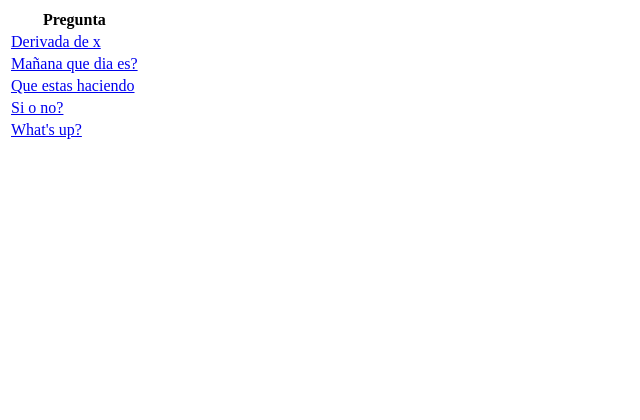
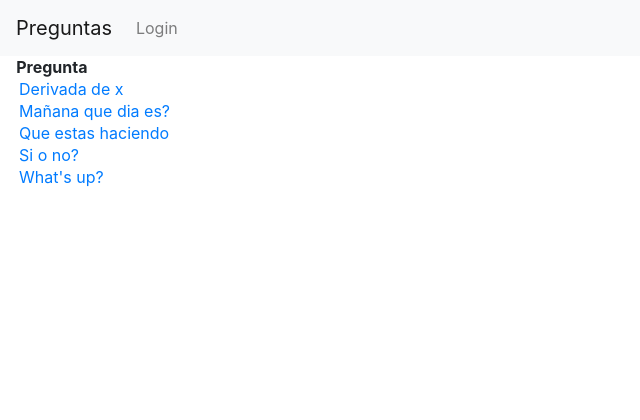
Before and after one commit to Alandios182/mysite1, a Django app: page /polls/ in a window 1280 px wide. Shown: the top 420 px of the page, without its empty margins (0-640 px from the left). Run offline with Django 4.2, Linux system fonts and the light colour scheme; data comes from the database, SQL or seed files in the repository; both versions use the stored data as it was after the commit; some libraries are stand-ins or nearby versions.

Commit message:
Resgitro,login y logout

```diff
--- a/mysite/urls.py
+++ b/mysite/urls.py
@@ -26,6 +26,10 @@ urlpatterns = [
     path('polls/', include('polls.urls')),
     path('admin/', admin.site.urls),
     path('', polls_views.index, name='index'),
+    path("register/", polls_views.register_request, name="register"),
+    path("login/", polls_views.login_request, name="login"),
+    path("logout/", polls_views.logout_request, name= "logout"),
+
 
 
 
--- a/polls/templates/polls/index.html
+++ b/polls/templates/polls/index.html
@@ -1,8 +1,39 @@
+<link rel="stylesheet" href="https://stackpath.bootstrapcdn.com/bootstrap/4.4.1/css/bootstrap.min.css" integrity="sha384-Vkoo8x4CGsO3+Hhxv8T/Q5PaXtkKtu6ug5TOeNV6gBiFeWPGFN9MuhOf23Q9Ifjh" crossorigin="anonymous">
+{% load crispy_forms_tags %}
+{% load static %}
+<link rel="stylesheet" href="{% static 'polls/style.css' %}">
+  <!--Navbar-->
+  <nav class="navbar navbar-expand-lg navbar-light bg-light">
+    <a class="navbar-brand" href="#">Preguntas</a>
+    <button class="navbar-toggler" type="button" data-toggle="collapse" data-target="#navbarText" aria-controls="navbarText" aria-expanded="False" aria-label="Toggle navigation">
+      <span class="navbar-toggler-icon"></span>
+    </button>
+    <div class="collapse navbar-collapse" id="navbarText">
+      <ul class="navbar-nav mr-auto">
+        {% if user.is_authenticated %}
+
+        <li class="nav-item">
+          <a class="nav-link" href="/logout">Logout</a>
+        </li>
+        <li class="nav-item">
+          <a class="nav-link" href="#">Welcome {{user.username}}</a>
+        </li>
+
+        {% else %}
+
+        <li class="nav-item">
+          <a class="nav-link" href="/login">Login</a>
+        </li>
+
+        {% endif %}
+      </ul>
+    </div>
+  </nav>
 {% if latest_question_list %}
 <table>
     <thead>
         <tr>
-            <th>Pregunta</th>
+            <th>   &nbsp;&nbsp;&nbsp;&nbsp;Pregunta</th>
             <th></th>
         </tr>
     </thead>
@@ -10,7 +41,7 @@
         {% for question in latest_question_list %}
             <tr>
                 <td>
-                   <a href="{% url 'polls:detail' question.id %}">{{ question.question_text }}</a>
+                    &nbsp;&nbsp;&nbsp;    <a href="{% url 'polls:detail' question.id %}">{{ question.question_text }}</a>
                 </td>
                 <td>
                     {% if user.is_superuser %}
@@ -35,8 +66,35 @@
 {% load static %}
 <link rel="stylesheet" href="{% static 'polls/style.css' %}">
 
-<br><br><br><br><br><br><br><br><br><br><br><br><br><br><br><br><br><br><br><br><br><br><br><br><br><br><br><br><br><br>
+<br><br><br><br><br><br><br><br><br><br><br><br><br><br><br><br><br><br><br>
 <strong> <h2>Última pregunta contestada:</h2>
   <p>Pregunta: {{ latest_question_user.question.question_text|default:"-" }}</p>
   <p>Usuario: {{ latest_question_user.user.username|default:"-" }}</p>
   <p>Fecha del voto: {{ latest_question_user.fecha|default:"-" }}</p></strong>
+
+
+
+   <!--Bootstrap CSS-->
+ <link rel="stylesheet" href="https://stackpath.bootstrapcdn.com/bootstrap/4.4.1/css/bootstrap.min.css" integrity="sha384-Vkoo8x4CGsO3+Hhxv8T/Q5PaXtkKtu6ug5TOeNV6gBiFeWPGFN9MuhOf23Q9Ifjh" crossorigin="anonymous">
+
+
+
+
+ <html>
+   <head>
+       <!-- Required meta tags -->
+       <meta charset="utf-8">
+       <meta name="viewport" content="width=device-width, initial-scale=1.0">
+       <!--Bootstrap CSS-->
+     </head>
+     <body>
+
+         <!--Contact form-->
+
+
+     <!-- Optional Javascript -->
+       <script src="https://code.jquery.com/jquery-3.4.1.slim.min.js" integrity="sha384-J6qa4849blE2+poT4WnyKhv5vZF5SrPo0iEjwBvKU7imGFAV0wwj1yYfoRSJoZ+n" crossorigin="anonymous"></script>
+       <script src="https://cdn.jsdelivr.net/npm/popper.js@1.16.0/dist/umd/popper.min.js" integrity="sha384-Q6E9RHvbIyZFJoft+2mJbHaEWldlvI9IOYy5n3zV9zzTtmI3UksdQRVvoxMfooAo" crossorigin="anonymous"></script>
+       <script src="https://stackpath.bootstrapcdn.com/bootstrap/4.4.1/js/bootstrap.min.js" integrity="sha384-wfSDF2E50Y2D1uUdj0O3uMBJnjuUD4Ih7YwaYd1iqfktj0Uod8GCExl3Og8ifwB6" crossorigin="anonymous"></script>
+     </body>
+ </html>
--- a/polls/urls.py
+++ b/polls/urls.py
@@ -15,5 +15,8 @@ urlpatterns = [
     path('<int:question_id>/', views.detail, name='detail'),
     path('<int:question_id>/disable/', views.disable_question, name='disable_question'),
     path('<int:question_id>/enable/', views.enable_question, name='enable_question'),
-    path("register/", views.register_request, name="register")
+    path("register/", views.register_request, name="register"),
+    path("login/", views.login_request, name="login"),
+    path("logout/", views.logout_request, name= "logout"),
+
     ]
--- a/polls/views.py
+++ b/polls/views.py
@@ -30,7 +30,13 @@ from django.shortcuts import render, get_object_or_404, redirect
 from .forms import NewUserForm
 from django.contrib.auth import login
 from django.contrib import messages
-
+from .forms import NewUserForm
+from django.contrib.auth import login, authenticate #add this
+from django.contrib import messages
+from django.contrib.auth.forms import AuthenticationForm #add this
+from django.contrib.auth import login, authenticate, logout #add this
+from django.contrib.auth.views import PasswordResetView, PasswordResetDoneView, PasswordResetConfirmView, PasswordResetCompleteView
+from django.urls import reverse_lazy
 def is_superuser(user):
     return user.is_superuser
 
@@ -192,3 +198,27 @@ def register_request(request):
 		messages.error(request, "Unsuccessful registration. Invalid information.")
 	form = NewUserForm()
 	return render (request=request, template_name="polls/register.html", context={"form":form})
+
+
+def login_request(request):
+	if request.method == "POST":
+		form = AuthenticationForm(request, data=request.POST)
+		if form.is_valid():
+			username = form.cleaned_data.get('username')
+			password = form.cleaned_data.get('password')
+			user = authenticate(username=username, password=password)
+			if user is not None:
+				login(request, user)
+				messages.info(request, f"You are now logged in as {username}.")
+				return redirect("http://127.0.0.1:8000/")
+			else:
+				messages.error(request,"Invalid username or password.")
+		else:
+			messages.error(request,"Invalid username or password.")
+	form = AuthenticationForm()
+	return render(request=request, template_name="polls/login.html", context={"login_form":form})
+
+def logout_request(request):
+	logout(request)
+	messages.info(request, "You have successfully logged out.")
+	return redirect("polls:login")
```
Also changed, not shown: mysite/settings.py (+7 -0 lines), polls/templates/polls/login.html (added, +51 -0 lines), db.sqlite3.
